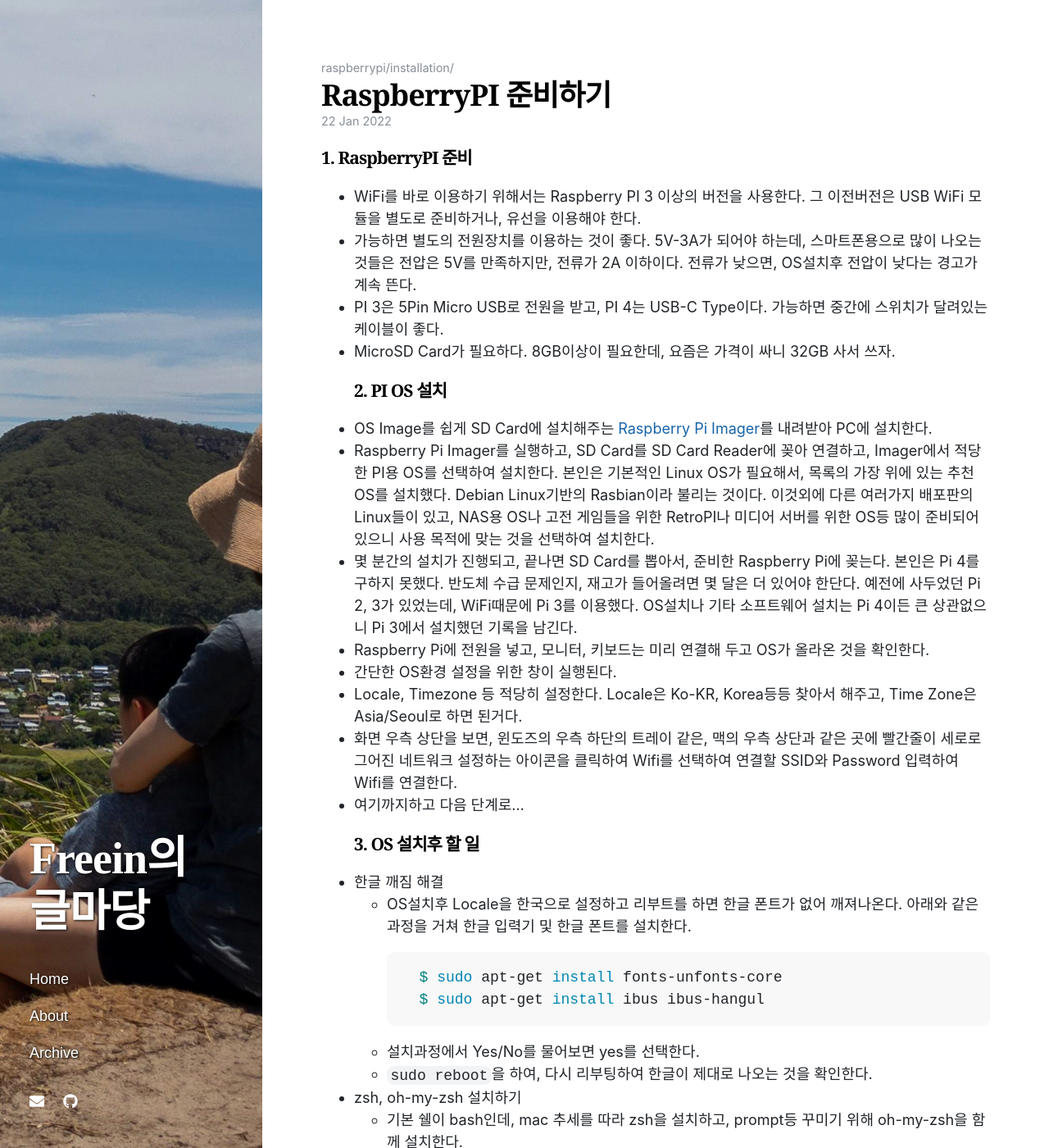
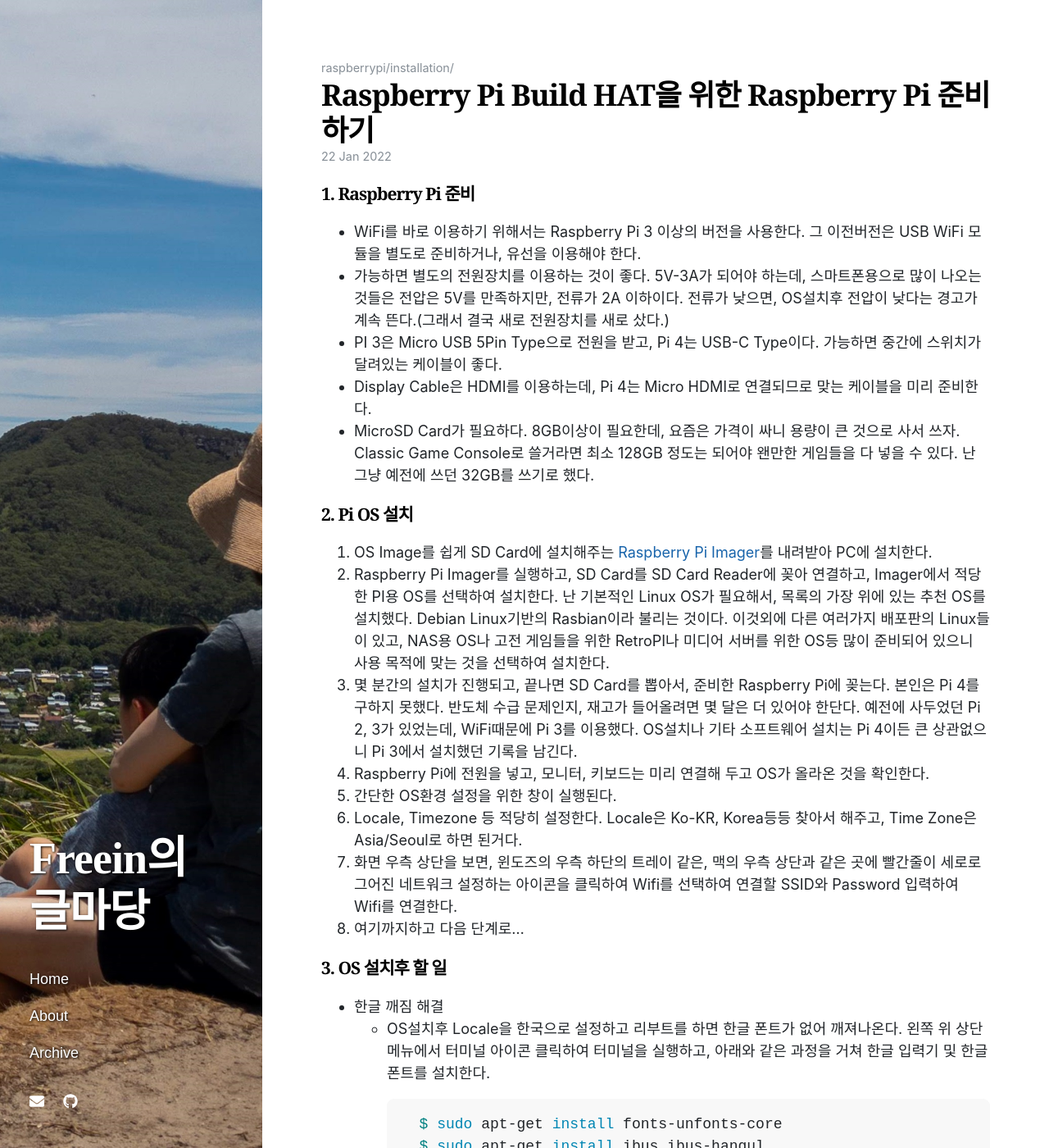
Before and after one commit to urfreein/urfreein.github.io, a Jekyll site: the page built from _posts/2022-01-22-RaspberryPi.md, in a window 1280 px wide and 1400 px high. Shown: the whole window at 82% size. Built offline with Jekyll 4.4.1, drawn with Linux system fonts in a browser that asks for light colours; nearby versions of some CDN libraries; some of the changed text lies outside the part shown.

Commit message:
raspberrypi installation guide changed

````diff
--- a/_posts/2022-01-22-RaspberryPi.md
+++ b/_posts/2022-01-22-RaspberryPi.md
@@ -1,26 +1,30 @@
 ---
 layout: post
-title: "RaspberryPI 준비하기"
+title: "Raspberry Pi Build HAT을 위한 Raspberry Pi 준비하기"
 categories: raspberrypi installation
 ---
-### 1. RaspberryPI 준비
-* WiFi를 바로 이용하기 위해서는 Raspberry PI 3 이상의 버전을 사용한다. 그 이전버전은 USB WiFi 모듈을 별도로 준비하거나, 유선을 이용해야 한다.
+
+### 1. Raspberry Pi 준비
+* WiFi를 바로 이용하기 위해서는 Raspberry Pi 3 이상의 버전을 사용한다. 그 이전버전은 USB WiFi 모듈을 별도로 준비하거나, 유선을 이용해야 한다.
 * 가능하면 별도의 전원장치를 이용하는 것이 좋다. 5V-3A가 되어야 하는데, 스마트폰용으로 많이 나오는 것들은 전압은 5V를 만족하지만, 전류가 2A 이하이다.
-  전류가 낮으면, OS설치후 전압이 낮다는 경고가 계속 뜬다.
-* PI 3은 5Pin Micro USB로 전원을 받고, PI 4는 USB-C Type이다. 가능하면 중간에 스위치가 달려있는 케이블이 좋다.
-* MicroSD Card가 필요하다. 8GB이상이 필요한데, 요즘은 가격이 싸니 32GB 사서 쓰자.
-### 2. PI OS 설치
-* OS Image를 쉽게 SD Card에 설치해주는 [Raspberry Pi Imager](https://www.raspberrypi.com/software/)를 내려받아 PC에 설치한다.
-* Raspberry Pi Imager를 실행하고, SD Card를 SD Card Reader에 꽂아 연결하고, Imager에서 적당한 PI용 OS를 선택하여 설치한다. 본인은 기본적인 Linux OS가 필요해서, 목록의 가장 위에 있는 추천 OS를 설치했다. Debian Linux기반의 Rasbian이라 불리는 것이다. 이것외에 다른 여러가지 배포판의 Linux들이 있고, NAS용 OS나 고전 게임들을 위한 RetroPI나 미디어 서버를 위한 OS등 많이 준비되어 있으니 사용 목적에 맞는 것을 선택하여 설치한다.
-* 몇 분간의 설치가 진행되고, 끝나면 SD Card를 뽑아서, 준비한 Raspberry Pi에 꽂는다. 본인은 Pi 4를 구하지 못했다. 반도체 수급 문제인지, 재고가 들어올려면 몇 달은 더 있어야 한단다. 예전에 사두었던 Pi 2, 3가 있었는데, WiFi때문에 Pi 3를 이용했다. OS설치나 기타 소프트웨어 설치는 Pi 4이든 큰 상관없으니 Pi 3에서 설치했던 기록을 남긴다.
-* Raspberry Pi에 전원을 넣고, 모니터, 키보드는 미리 연결해 두고 OS가 올라온 것을 확인한다.
-* 간단한 OS환경 설정을 위한 창이 실행된다.
-* Locale, Timezone 등 적당히 설정한다. Locale은 Ko-KR, Korea등등 찾아서 해주고, Time Zone은 Asia/Seoul로 하면 된거다.
-* 화면 우측 상단을 보면, 윈도즈의 우측 하단의 트레이 같은, 맥의 우측 상단과 같은 곳에 빨간줄이 세로로 그어진 네트워크 설정하는 아이콘을 클릭하여 Wifi를 선택하여 연결할 SSID와 Password 입력하여 Wifi를 연결한다.
-* 여기까지하고 다음 단계로...
+  전류가 낮으면, OS설치후 전압이 낮다는 경고가 계속 뜬다.(그래서 결국 새로 전원장치를 새로 샀다.)
+* PI 3은 Micro USB 5Pin Type으로 전원을 받고, Pi 4는 USB-C Type이다. 가능하면 중간에 스위치가 달려있는 케이블이 좋다.
+* Display Cable은 HDMI를 이용하는데, Pi 4는 Micro HDMI로 연결되므로 맞는 케이블을 미리 준비한다.
+* MicroSD Card가 필요하다. 8GB이상이 필요한데, 요즘은 가격이 싸니 용량이 큰 것으로 사서 쓰자. Classic Game Console로 쓸거라면 최소 128GB 정도는 되어야 왠만한 게임들을 다 넣을 수 있다. 난 그냥 예전에 쓰던 32GB를 쓰기로 했다.
+
+### 2. Pi OS 설치
+1. OS Image를 쉽게 SD Card에 설치해주는 [Raspberry Pi Imager](https://www.raspberrypi.com/software/)를 내려받아 PC에 설치한다.
+2. Raspberry Pi Imager를 실행하고, SD Card를 SD Card Reader에 꽂아 연결하고, Imager에서 적당한 PI용 OS를 선택하여 설치한다. 난 기본적인 Linux OS가 필요해서, 목록의 가장 위에 있는 추천 OS를 설치했다. Debian Linux기반의 Rasbian이라 불리는 것이다. 이것외에 다른 여러가지 배포판의 Linux들이 있고, NAS용 OS나 고전 게임들을 위한 RetroPI나 미디어 서버를 위한 OS등 많이 준비되어 있으니 사용 목적에 맞는 것을 선택하여 설치한다.
+3. 몇 분간의 설치가 진행되고, 끝나면 SD Card를 뽑아서, 준비한 Raspberry Pi에 꽂는다. 본인은 Pi 4를 구하지 못했다. 반도체 수급 문제인지, 재고가 들어올려면 몇 달은 더 있어야 한단다. 예전에 사두었던 Pi 2, 3가 있었는데, WiFi때문에 Pi 3를 이용했다. OS설치나 기타 소프트웨어 설치는 Pi 4이든 큰 상관없으니 Pi 3에서 설치했던 기록을 남긴다.
+4. Raspberry Pi에 전원을 넣고, 모니터, 키보드는 미리 연결해 두고 OS가 올라온 것을 확인한다.
+5. 간단한 OS환경 설정을 위한 창이 실행된다.
+6. Locale, Timezone 등 적당히 설정한다. Locale은 Ko-KR, Korea등등 찾아서 해주고, Time Zone은 Asia/Seoul로 하면 된거다.
+7. 화면 우측 상단을 보면, 윈도즈의 우측 하단의 트레이 같은, 맥의 우측 상단과 같은 곳에 빨간줄이 세로로 그어진 네트워크 설정하는 아이콘을 클릭하여 Wifi를 선택하여 연결할 SSID와 Password 입력하여 Wifi를 연결한다.
+8. 여기까지하고 다음 단계로...
+
 ### 3. OS 설치후 할 일
 * 한글 깨짐 해결
-    * OS설치후 Locale을 한국으로 설정하고 리부트를 하면 한글 폰트가 없어 깨져나온다. 아래와 같은 과정을 거쳐 한글 입력기 및 한글 폰트를 설치한다.
+    * OS설치후 Locale을 한국으로 설정하고 리부트를 하면 한글 폰트가 없어 깨져나온다. 왼쪽 위 상단 메뉴에서 터미널 아이콘 클릭하여 터미널을 실행하고, 아래와 같은 과정을 거쳐 한글 입력기 및 한글 폰트를 설치한다.
     ```bash
     $ sudo apt-get install fonts-unfonts-core
     $ sudo apt-get install ibus ibus-hangul
@@ -52,6 +56,7 @@ categories: raspberrypi installation
 $ sudo apt git
 $ sudo apt python
 ```
+
 ### 4. Remote PC에서 작업하기
 * Pi에서 Static IP할당과 SSH, VNC 연결 준비를 해준다.
     * 기본설정-Raspberry Pi Configuration을 실행하고, interface tab에서 SSH, VNC를 Enable한다.
````
Also changed, not shown: other parts of _posts/2022-01-22-RaspberryPi.md (+1 -1 lines), _posts/2022-01-10-Jekyll-install.md (+1 -0 lines).
